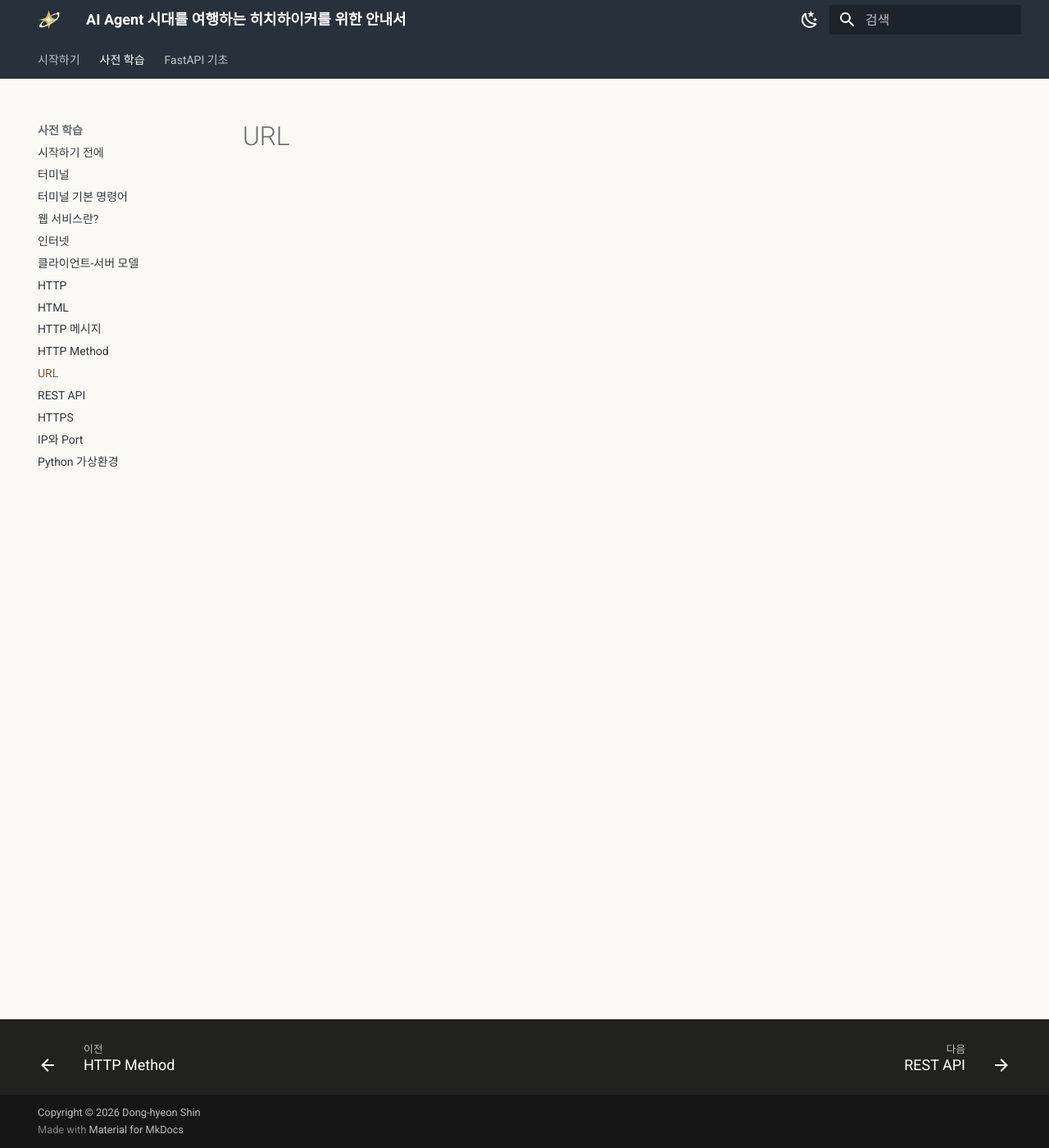
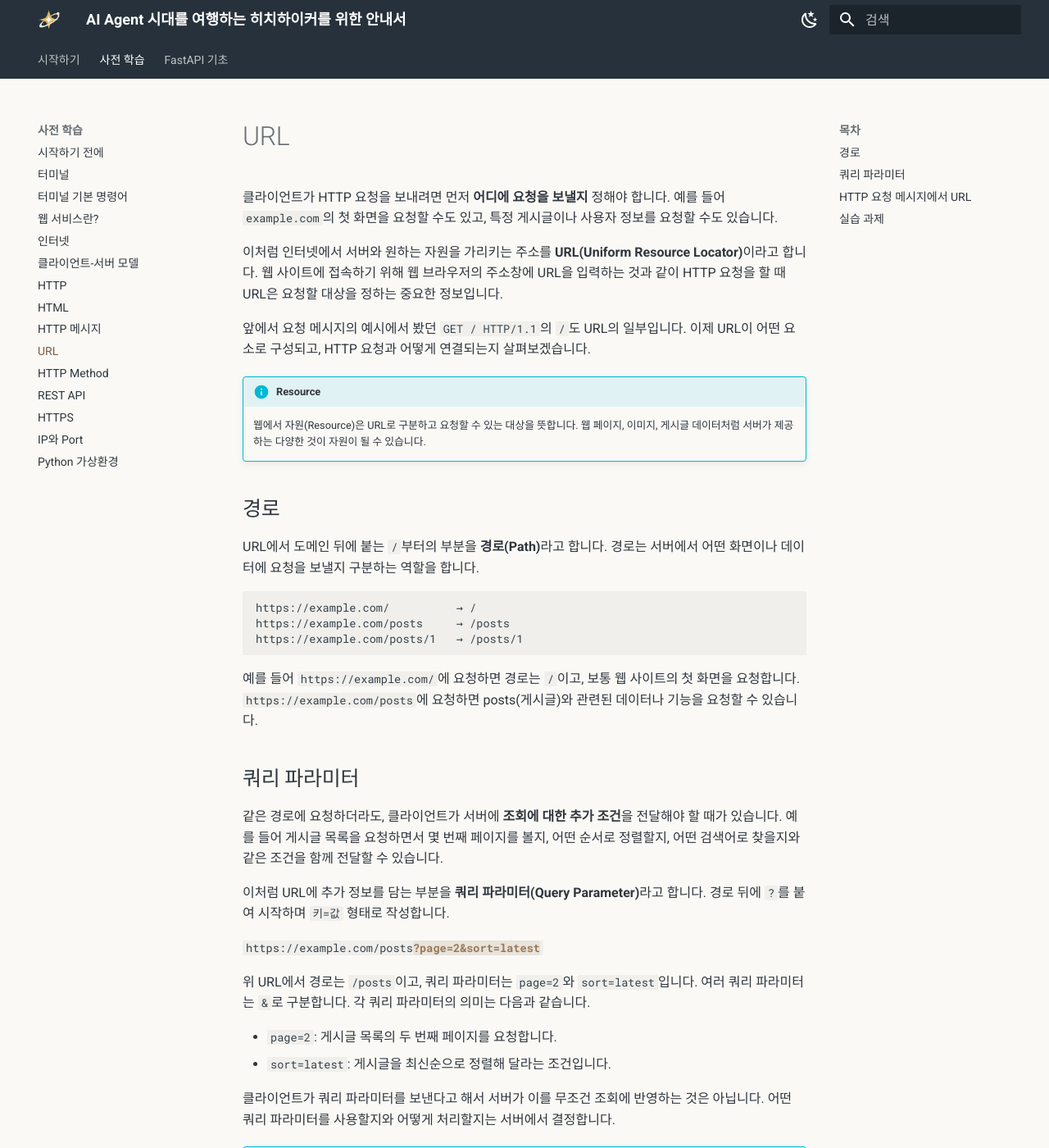
Before and after one commit to qu3vipon/the-hitchhikers-guide-to-ai, an MkDocs documentation site: the page built from docs/prerequisites/url.md, in a window 1280 px wide and 1400 px high. Shown: the whole window at 82% size. Built offline with MkDocs 1.6.1 and Material for MkDocs 9.7.7, drawn with Linux system fonts in a browser that asks for light colours; some of the changed text lies outside the part shown.

Commit message:
docs: expand URL learning content

````diff
--- a/docs/prerequisites/url.md
+++ b/docs/prerequisites/url.md
@@ -1 +1,74 @@
 # URL
+
+클라이언트가 HTTP 요청을 보내려면 먼저 **어디에 요청을 보낼지** 정해야 합니다. 예를 들어 `example.com`의 첫 화면을 요청할 수도 있고, 특정 게시글이나 사용자 정보를 요청할 수도 있습니다.
+
+이처럼 인터넷에서 서버와 원하는 자원을 가리키는 주소를 **URL(Uniform Resource Locator)**이라고 합니다. 웹 사이트에 접속하기 위해 웹 브라우저의 주소창에 URL을 입력하는 것과 같이 HTTP 요청을 할 때 URL은 요청할 대상을 정하는 중요한 정보입니다.
+
+앞에서 요청 메시지의 예시에서 봤던 `GET / HTTP/1.1`의 `/`도 URL의 일부입니다. 이제 URL이 어떤 요소로 구성되고, HTTP 요청과 어떻게 연결되는지 살펴보겠습니다.
+
+!!! info "Resource"
+    웹에서 자원(Resource)은 URL로 구분하고 요청할 수 있는 대상을 뜻합니다. 웹 페이지, 이미지, 게시글 데이터처럼 서버가 제공하는 다양한 것이 자원이 될 수 있습니다.
+
+## 경로 {#path}
+
+URL에서 도메인 뒤에 붙는 `/`부터의 부분을 **경로(Path)**라고 합니다. 경로는 서버에서 어떤 화면이나 데이터에 요청을 보낼지 구분하는 역할을 합니다.
+
+```text
+https://example.com/          → /
+https://example.com/posts     → /posts
+https://example.com/posts/1   → /posts/1
+```
+
+예를 들어 `https://example.com/`에 요청하면 경로는 `/`이고, 보통 웹 사이트의 첫 화면을 요청합니다. `https://example.com/posts`에 요청하면 posts(게시글)와 관련된 데이터나 기능을 요청할 수 있습니다.
+
+## 쿼리 파라미터 {#query-parameters}
+
+같은 경로에 요청하더라도, 클라이언트가 서버에 **조회에 대한 추가 조건**을 전달해야 할 때가 있습니다. 예를 들어 게시글 목록을 요청하면서 몇 번째 페이지를 볼지, 어떤 순서로 정렬할지, 어떤 검색어로 찾을지와 같은 조건을 함께 전달할 수 있습니다.
+
+이처럼 URL에 추가 정보를 담는 부분을 **쿼리 파라미터(Query Parameter)**라고 합니다. 경로 뒤에 `?`를 붙여 시작하며 `키=값` 형태로 작성합니다.
+
+<div class="url-example"><code>https://example.com/posts<span class="url-query">?page=2&amp;sort=latest</span></code></div>
+
+위 URL에서 경로는 `/posts`이고, 쿼리 파라미터는 `page=2`와 `sort=latest`입니다. 여러 쿼리 파라미터는 `&`로 구분합니다. 각 쿼리 파라미터의 의미는 다음과 같습니다.
+
+- `page=2`: 게시글 목록의 두 번째 페이지를 요청합니다.
+- `sort=latest`: 게시글을 최신순으로 정렬해 달라는 조건입니다.
+
+클라이언트가 쿼리 파라미터를 보낸다고 해서 서버가 이를 무조건 조회에 반영하는 것은 아닙니다. 어떤 쿼리 파라미터를 사용할지와 어떻게 처리할지는 서버에서 결정합니다.
+
+!!! info "Query"
+    쿼리(Query)는 일반적으로 데이터에 대해 질문하거나 필요한 정보를 찾아보는 조회를 뜻합니다. 데이터베이스에서 원하는 데이터를 찾을 때도 Query라는 표현을 자주 사용합니다.
+
+## HTTP 요청 메시지에서 URL {#url-in-http-request}
+
+웹 브라우저 주소창에는 보통 전체 URL을 입력합니다.
+
+```text
+https://example.com/posts?page=2&sort=latest
+```
+
+위의 HTTP 요청을 실제 메시지 형식에 맞게 다시 작성하면 아래와 같습니다. HTTP 요청 메시지에서는 경로와 쿼리 파라미터는 시작줄에, 서버의 도메인은 `Host` 헤더에 나누어 담습니다.
+
+```http
+GET /posts?page=2&sort=latest HTTP/1.1
+Host: example.com
+```
+
+- 시작줄
+    - 경로: `/posts`
+    - 쿼리 파라미터: `page=2`, `sort=latest`
+- 헤더
+    - 서버 도메인: `Host: example.com`
+
+## :material-pencil: 실습 과제 {#exercises}
+
+다음 문장이 맞으면 O, 틀리면 X를 선택하세요.
+
+1. URL의 경로는 서버에서 어떤 화면이나 데이터에 요청할지 구분하는 역할을 한다.
+2. 클라이언트가 쿼리 파라미터를 보내면 서버는 반드시 해당 조건을 처리해야 한다.
+3. 일반적인 HTTP 요청 메시지에서는 URL의 경로와 쿼리 파라미터가 시작줄에, 서버 도메인이 `Host` 헤더에 들어간다.
+
+??? success "정답·해설"
+    1. **O** — 경로는 서버에서 요청할 화면, 데이터, 기능 등을 구분하는 역할을 합니다.
+    2. **X** — 서버가 어떤 쿼리 파라미터를 사용할지와 어떻게 처리할지 결정합니다.
+    3. **O** — 경로와 쿼리 파라미터는 시작줄에, 서버 도메인은 `Host` 헤더에 나누어 표현합니다.
--- a/docs/stylesheets/extra.css
+++ b/docs/stylesheets/extra.css
@@ -208,3 +208,14 @@
 .bmc-sidebar-button .bmc-btn svg {
   height: 26px !important;
 }
+
+.md-typeset .url-example {
+  margin: 1em 0;
+}
+
+.md-typeset code .url-query {
+  color: var(--md-accent-fg-color);
+  background-color: var(--md-accent-fg-color--transparent);
+  border-radius: 0.15rem;
+  font-weight: 700;
+}
--- a/mkdocs.yml
+++ b/mkdocs.yml
@@ -42,8 +42,8 @@ nav:
       - HTTP: prerequisites/http.md
       - HTML: prerequisites/html.md
       - "HTTP 메시지": prerequisites/http-message.md
+      - URL: prerequisites/url.md
       - HTTP Method: prerequisites/http-method.md
-      - URL: prerequisites/url.md
       - REST API: prerequisites/rest-api.md
       - HTTPS: prerequisites/https.md
       - IP와 Port: prerequisites/ip-port.md
````
Also changed, not shown: docs/prerequisites/http-message.md (+11 -4 lines), docs/prerequisites/index.md (+2 -1 lines).
